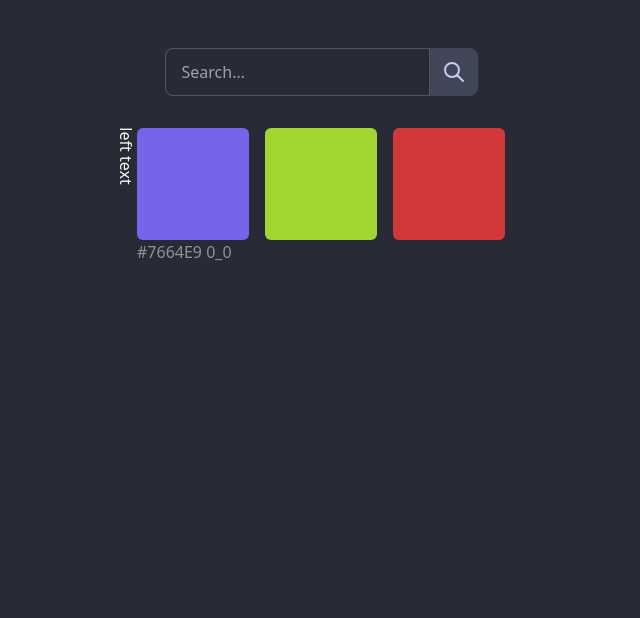
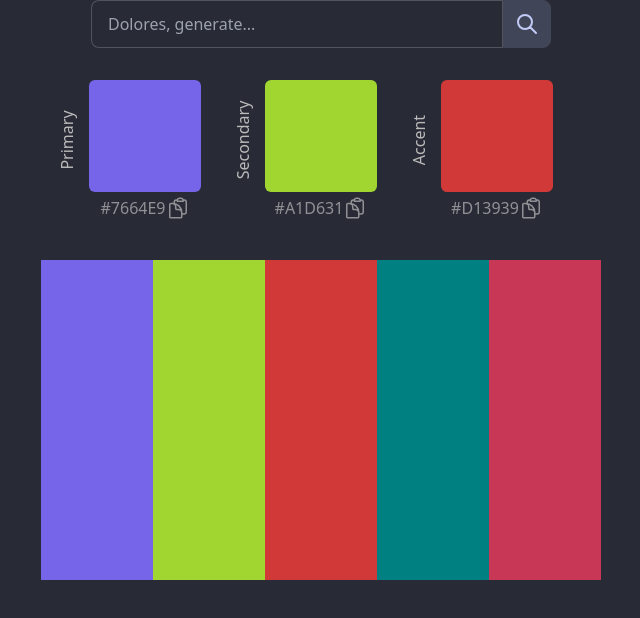
Before and after one commit to rosissharma/DOLORES, a Nuxt app: page / in a window 1280 px wide. Shown: the top 618 px of the page, without its empty margins (319-959 px from the left). Built offline with nearby package versions, Linux system fonts and the light colour scheme.

Commit message:
reworked to use components

```diff
--- a/pages/index.vue
+++ b/pages/index.vue
@@ -3,6 +3,11 @@ const topic = ref("");
 const result = ref("");
 const loading = ref(false);
 const message = ref("");
+
+// color types
+const typePrimary = ref("Primary");
+const typeSecondary = ref("Secondary");
+const typeAccent = ref("Accent");
 
 // set it to empty on production
 let primary = ref("#7664E9");
@@ -52,7 +57,7 @@ const onSubmit = async () => {
 </script>
 
 <template>
-  <div class="mt-4 grid place-items-center">
+  <div class="grid place-items-center">
     <!-- <form @submit.prevent="onSubmit">
       <label for="topic">Topic:</label>
       <input id="topic" v-model="topic" :disabled="loading" />
@@ -60,13 +65,14 @@ const onSubmit = async () => {
     </form> -->
 
     <!-- main form -->
-    <div class="form-control p-8">
-      <form @submit.prevent="onSubmit">
+    <div class="form-control pb-8">
+      <form @submit.prevent="onSubmit" class="sm:w-[460px]">
         <div class="input-group">
           <input
             id="topic"
             type="text"
-            placeholder="Search…"
+            placeholder="Dolores, generate..."
+            required
             v-model="topic"
             :disabled="loading"
             class="input input-bordered w-full"
@@ -101,41 +107,23 @@ const onSubmit = async () => {
       </form>
     </div>
 
-    <div
-      id="result-container"
-      class="grid grid-cols-1 sm:grid-cols-3 gap-4 relative"
-    >
-      <div id="primary-container">
-        <span class="position absolute top-4 -left-10 rotate-90"
-          >left text</span
-        >
-        <div
-          id="primary"
-          class="w-28 h-28 rounded-md"
-          :style="{ backgroundColor: primary }"
-        ></div>
-        <button
-          class="opacity-50"
-          title="Copy to clipboard"
-          @click="clipboard(primary)"
-        >
-          {{ primary }} 0_0
-        </button>
-      </div>
-      <div id="secondary-container">
-        <div
-          id="secondary"
-          class="w-28 h-28 rounded-md"
-          :style="{ backgroundColor: secondary }"
-        ></div>
-      </div>
-      <div id="accent1-container">
-        <div
-          id="accent1"
-          class="w-28 h-28 rounded-md"
-          :style="{ backgroundColor: accent1 }"
-        ></div>
-      </div>
+    <!-- triadic color block -->
+    <div class="grid grid-cols-1 sm:grid-cols-3 gap-4 sm:gap-16">
+      <!-- primary -->
+      <TriadicBlock :color="primary" :colorType="typePrimary" />
+      <!-- secondary -->
+      <TriadicBlock :color="secondary" :colorType="typeSecondary" />
+      <!-- accent -->
+      <TriadicBlock :color="accent1" :colorType="typeAccent" />
+    </div>
+
+    <!-- color grid block -->
+    <div class="mt-10 h-52 sm:h-80 flex">
+      <GridBlock :color="primary" />
+      <GridBlock :color="secondary" />
+      <GridBlock :color="accent1" />
+      <GridBlock :color="accent2" />
+      <GridBlock :color="accent3" />
     </div>
 
     <!-- display while fetching data -->
```
